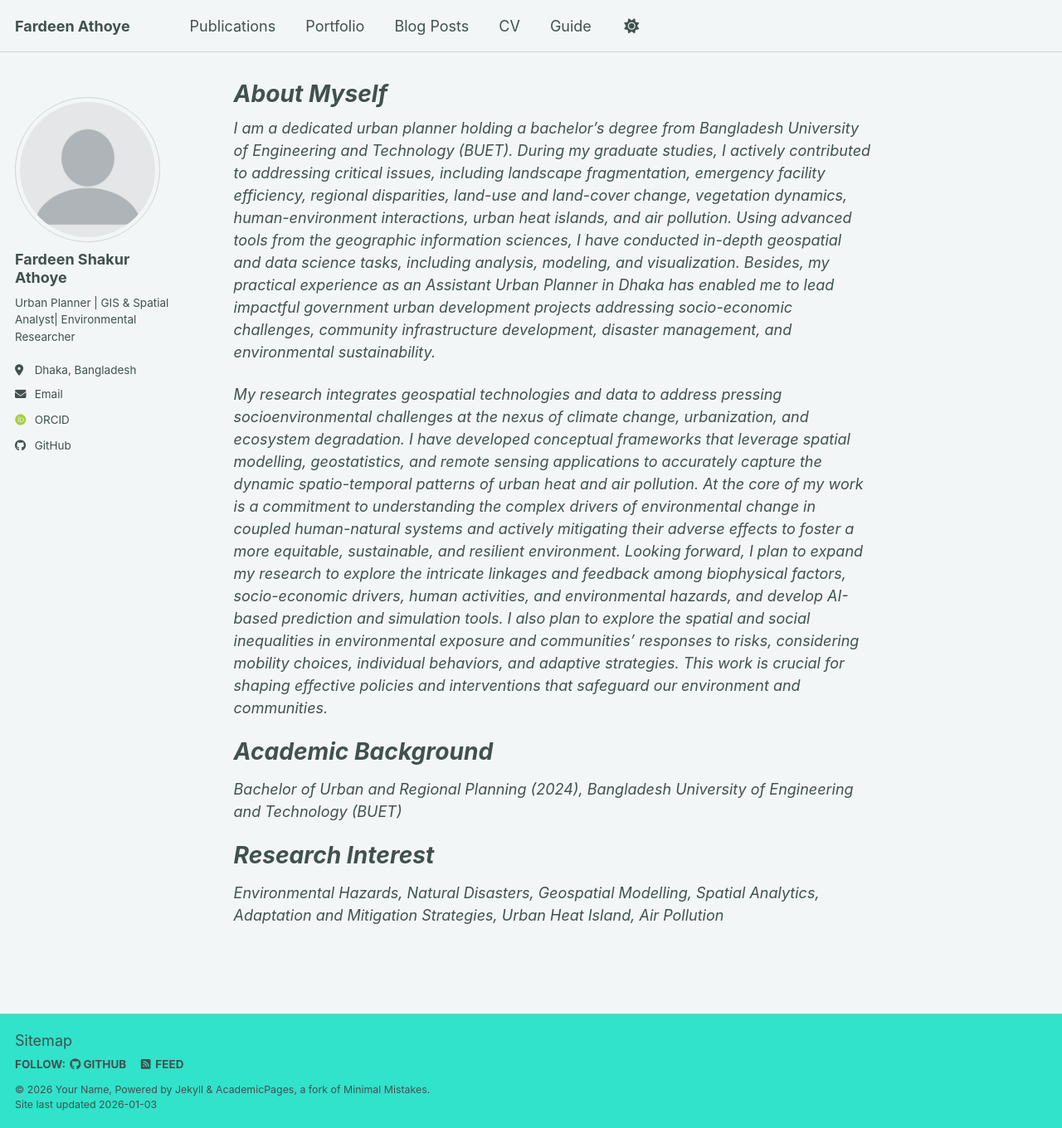
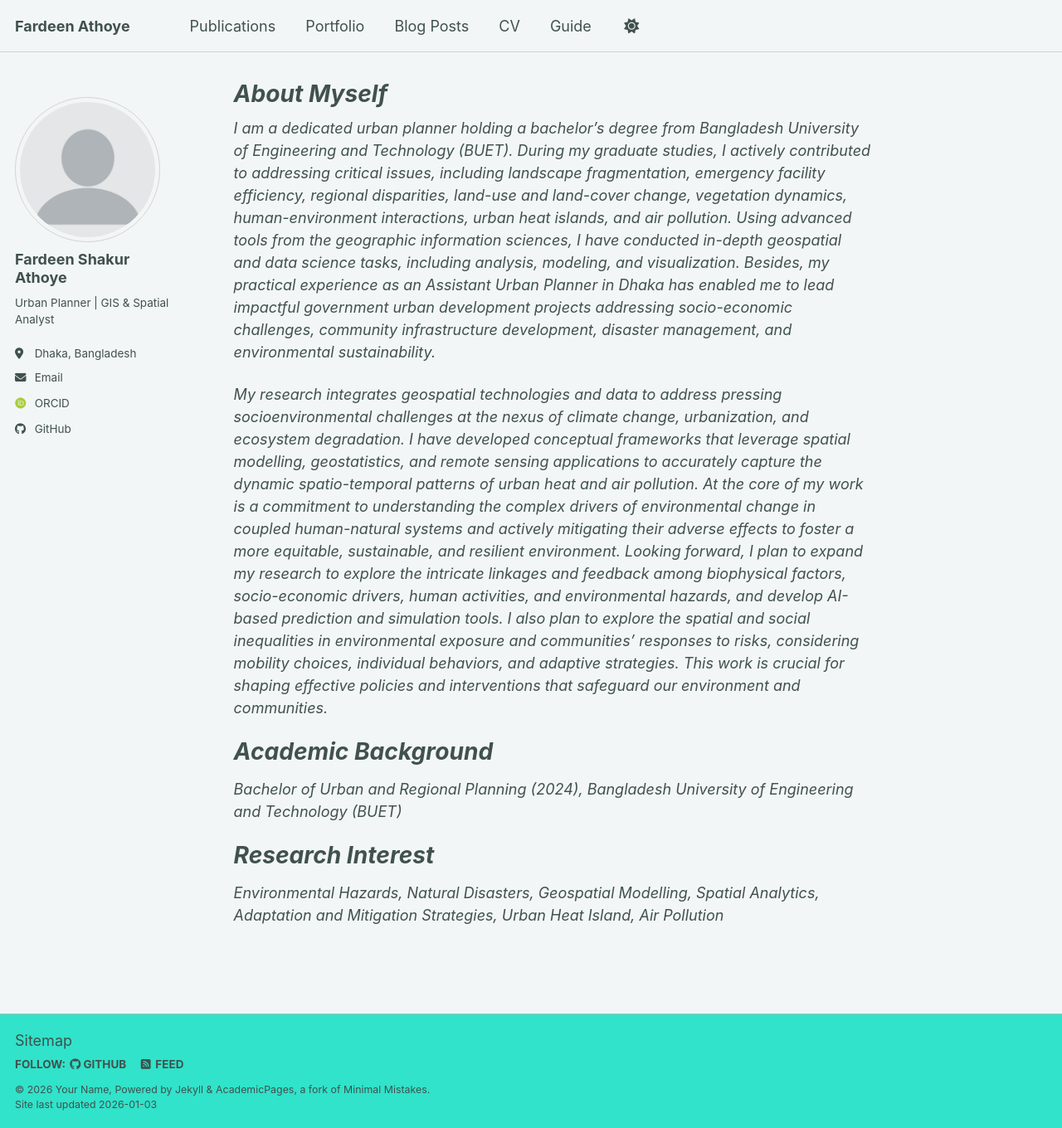
Before and after one commit to athoye-fardeen/athoye-fardeen.github.io, a Jekyll site: the page built from _pages/about.md, in a window 1280 px wide and 1360 px high. Shown: the whole window at 83% size. Built offline with Jekyll 4.4.1, drawn with Linux system fonts in a browser that asks for light colours; some web fonts are replaced; a script bundle is joined from its source files by our own code; library files that are not in the unit come from our copies.

Commit message:
Update _config.yml

```diff
--- a/_config.yml
+++ b/_config.yml
@@ -26,7 +26,7 @@ author:
   avatar           : "profile.png"
   name             : "Fardeen Shakur Athoye"
   pronouns         : #
-  bio              : "Urban Planner | GIS & Spatial Analyst| Environmental Researcher"
+  bio              : "Urban Planner | GIS & Spatial Analyst"
   location         : "Dhaka, Bangladesh"
   employer         : #
   uri              : # URL
```
